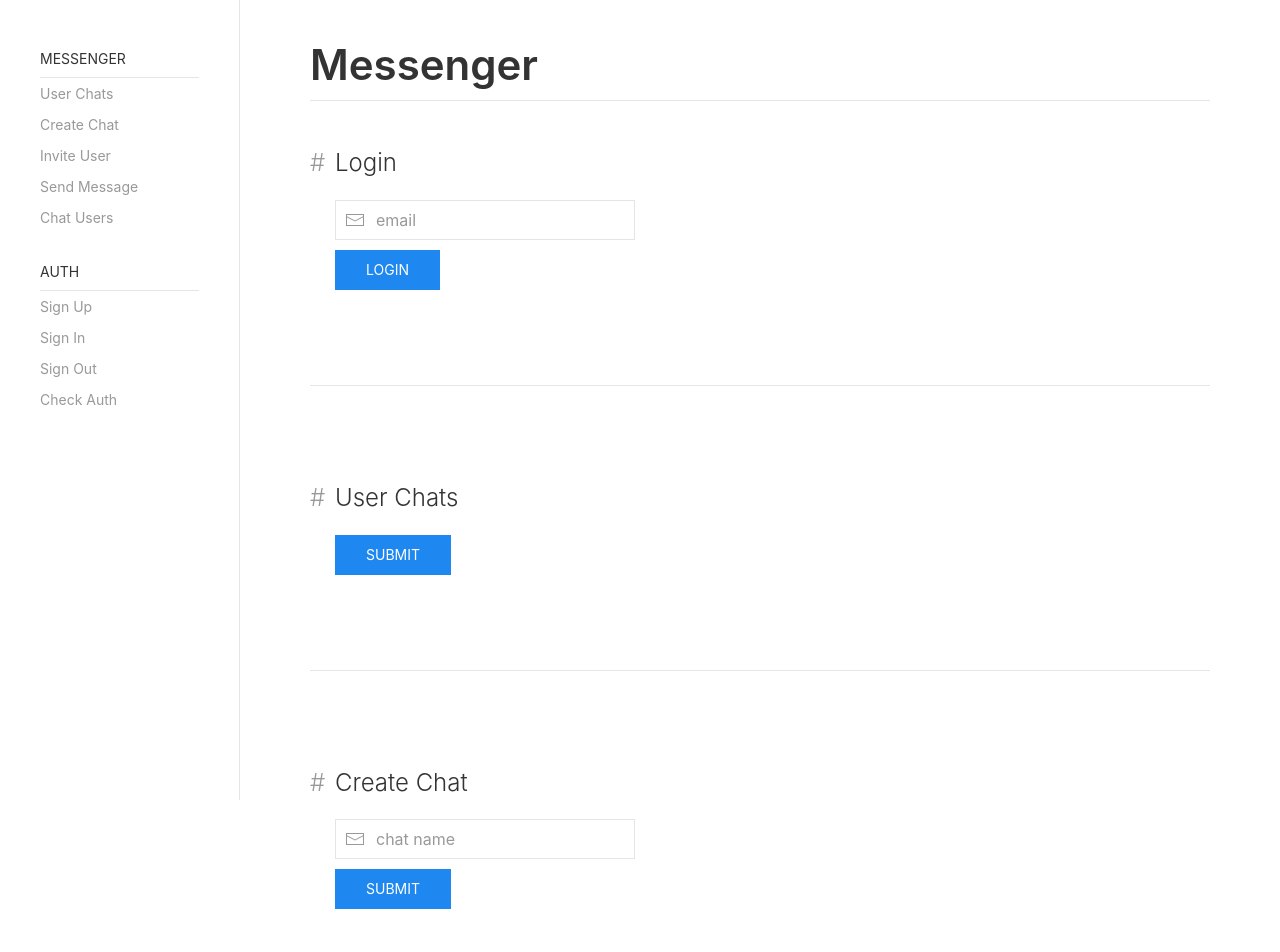
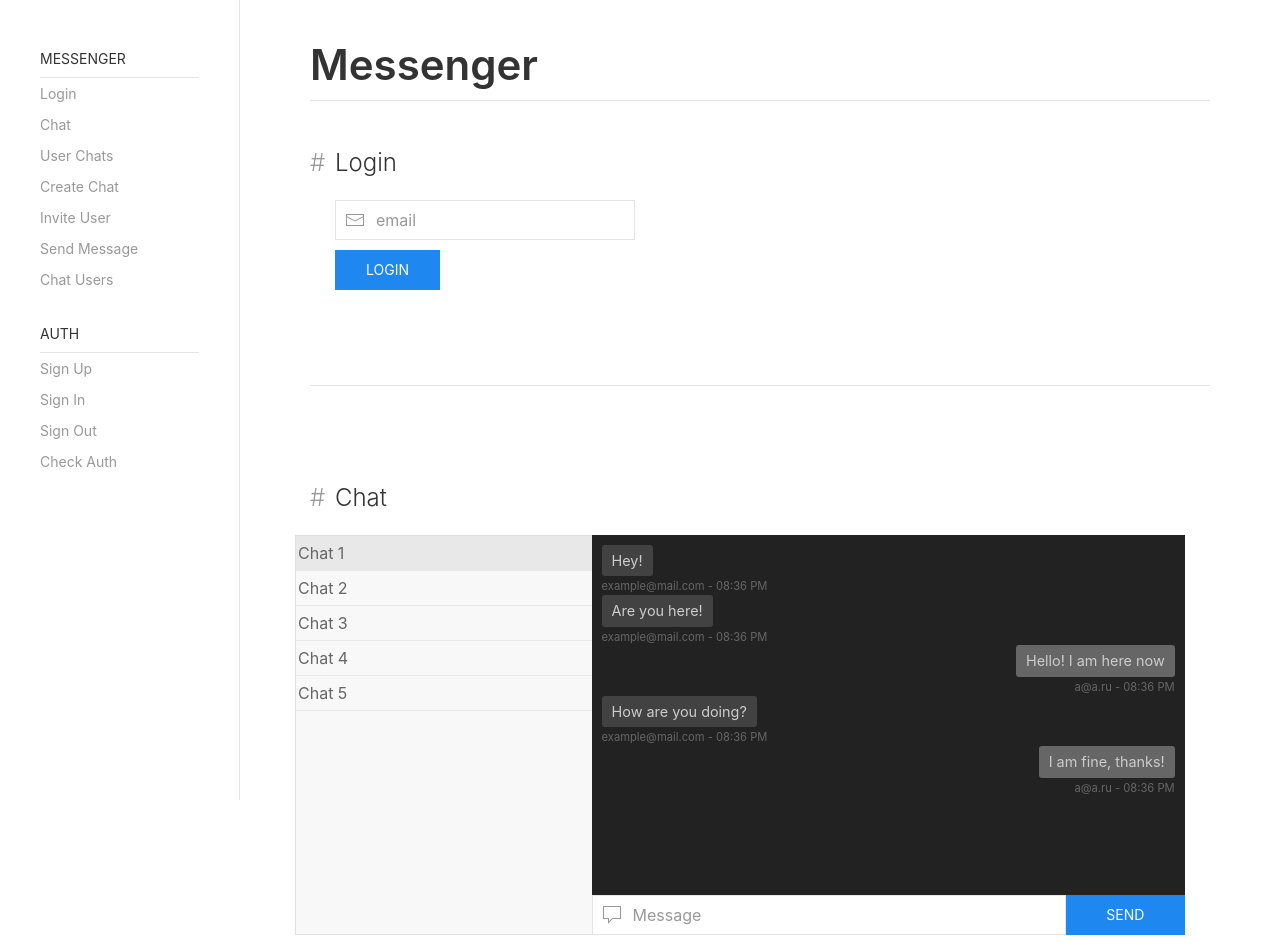
Before and after one commit to anvarzkr/auth_tester, a React (Create React App) app: page / in a window 1280 px wide. Shown: the top 952 px of the page. Built offline with nearby package versions, Linux system fonts and the light colour scheme; no server answers.

Commit message:
+ simple chat interface

```diff
--- a/src/App.js
+++ b/src/App.js
@@ -14,6 +14,7 @@ import BlockMessenger_DeleteChat from './components/BlockMessenger_DeleteChat';
 import BlockMessenger_InviteUser from './components/BlockMessenger_InviteUser';
 import BlockMessenger_SendMessage from './components/BlockMessenger_SendMessage';
 import BlockMessenger_ChatUsers from './components/BlockMessenger_ChatUsers';
+import BlockMessenger_Chat from './components/BlockMessenger_Chat';
 
 import BlockResponse_Code from './components/BlockResponse_Code';
 
@@ -49,6 +50,12 @@ class App extends Component {
 
             <BlockMessenger_Login
               ws_login={this.messengetWS.login}
+              />
+
+            <hr className="uk-divider uk-margin-large" />
+
+            <BlockMessenger_Chat
+              sendMessage={this.messengetWS.sendMessage}
               />
 
             <hr className="uk-divider uk-margin-large" />
--- a/src/SidebarLeft.js
+++ b/src/SidebarLeft.js
@@ -14,6 +14,8 @@ export default class SidebarLeft extends Component {
       <div className="sidebar-left">
         <ul className="uk-nav uk-nav-default">
         <li className="uk-nav-header">Messenger</li>
+          <li><a href="#block-messenger-login">Login</a></li>
+          <li><a href="#block-messenger-chat">Chat</a></li>
           <li><a href="#block-messenger-user-chats">User Chats</a></li>
           <li><a href="#block-messenger-create-chat">Create Chat</a></li>
           <li><a href="#block-messenger-invite-user">Invite User</a></li>
--- /dev/null
+++ b/src/components/BlockMessenger_Chat.js
@@ -0,0 +1,27 @@
+import React, { Component } from 'react';
+import MessengerApi from '../MessengerApi';
+import Messenger from './Messenger';
+
+export default class BlockMessenger_Chat extends Component {
+  constructor() {
+    super();
+  }
+
+  onInputChange = (e) => {
+    this.setState({
+      [e.target.name]: e.target.value
+    });
+  }
+
+  render() {
+    return (
+      <div id="block-messenger-chat" className="block">
+        <h2 className="uk-h3">Chat</h2>
+        <div className="uk-margin-small">
+          <Messenger
+            sendMessage={this.props.sendMessage}/>
+        </div>
+      </div>
+    );
+  }
+}
--- a/src/components/BlockMessenger_Login.js
+++ b/src/components/BlockMessenger_Login.js
@@ -25,7 +25,7 @@ export default class BlockMessenger_UserChats extends Component {
 
   render() {
     return (
-      <div id="block-messenger-user-chats" className="block">
+      <div id="block-messenger-login" className="block">
         <h2 className="uk-h3">Login</h2>
         <div className="uk-margin-small">
           <div className="uk-inline">
--- /dev/null
+++ b/src/components/Messenger.js
@@ -0,0 +1,183 @@
+import React, { Component } from 'react';
+
+export default class Messenger extends Component {
+  constructor() {
+    super();
+
+    this.state = {
+      chats: [
+        { id: '1', title: 'Chat 1' },
+        { id: '2', title: 'Chat 2' },
+        { id: '3', title: 'Chat 3' },
+        { id: '4', title: 'Chat 4' },
+        { id: '5', title: 'Chat 5' },
+      ],
+      messages: {
+        '1': [
+          { id: '11', user: 'example@mail.com', time: Date.now(), body: 'Hey!' },
+          { id: '12', user: 'example@mail.com', time: Date.now(), body: 'Are you here!' },
+          { id: '13', user: 'a@a.ru', time: Date.now(), body: 'Hello! I am here now' },
+          { id: '14', user: 'example@mail.com', time: Date.now(), body: 'How are you doing?' },
+          { id: '15', user: 'a@a.ru', time: Date.now(), body: 'I am fine, thanks!' },
+        ],
+        '2': [
+          { id: '21', user: 'example@mail.ru', time: Date.now() + 1, body: 'Hey from example!' }
+        ],
+      },
+      activeChatId: '1'
+    };
+  }
+
+  changeActiveChatId = (chatId) => {
+    this.setState({
+      activeChatId: chatId
+    });
+  }
+
+  render() {
+    return (
+      <div className="messenger_chat uk-grid">
+        <MessengerChatList
+          chats={this.state.chats}
+          activeChatId={this.state.activeChatId}
+          changeActiveChatId={this.changeActiveChatId}
+          />
+        <MessengerChatView
+          messages={this.state.messages[this.state.activeChatId] || []}
+          activeChatId={this.state.activeChatId}
+          sendMessage={this.props.sendMessage}
+          />
+      </div>
+    );
+  }
+}
+
+class MessengerChatView extends Component {
+  render() {
+    return (
+      <div className='messenger_chat-view uk-width-2-3 uk-padding-remove uk-background-secondary'>
+        <MessengerChatViewMessageList
+          messages={this.props.messages}
+          changeActiveChatId={this.props.changeActiveChatId}
+          />
+        <MessengerChatViewForm
+          activeChatId={this.props.activeChatId}
+          sendMessage={this.props.sendMessage}
+          />
+      </div>
+    );
+  }
+}
+
+class MessengerChatViewForm extends Component {
+  state = {
+    message: ''
+  }
+
+  onInputChange = (e) => {
+    this.setState({
+      [e.target.name]: e.target.value
+    });
+  }
+
+  sendMessage = () => {
+    this.props.sendMessage({
+      data: this.state.message,
+      chatId: this.props.activeChatId
+    });
+  }
+
+  render() {
+    return (
+      <div
+        className='messenger_chat-view-form uk-position-bottom'
+        >
+        <div className="uk-inline uk-width-4-5">
+          <span className="uk-form-icon" uk-icon="icon: comment"></span>
+          <input className="uk-input" name="message" value={this.state.message} onChange={this.onInputChange} type="text" placeholder="Message" />
+        </div>
+        <button
+          className="uk-button uk-button-primary uk-width-1-5"
+          onClick={this.sendMessage}
+          >
+          Send
+        </button>
+      </div>
+    );
+  }
+}
+
+class MessengerChatViewMessageList extends Component {
+  render() {
+    let messageList = this.props.messages.map((message, index) => {
+      let isOwn = message.user == 'a@a.ru';
+
+      return (
+        <MessengerChatViewMessageListItem
+          key={index}
+          message={message}
+          isOwn={isOwn}
+          />
+      );
+    });
+
+    return (
+      <div className='messenger_chat-view-message-list'>
+        { messageList }
+      </div>
+    );
+  }
+}
+
+class MessengerChatViewMessageListItem extends Component {
+  render() {
+    return (
+      <div
+        className={`messenger_chat-view-message-list-item ${this.props.isOwn ? 'own' : ''}`}
+        >
+        <div className={`body`}>
+          { this.props.message.body }
+        </div>
+        <div className="date">
+          {this.props.message.user} - 08:36 PM
+        </div>
+      </div>
+    );
+  }
+}
+
+class MessengerChatList extends Component {
+  render() {
+    let chatsList = this.props.chats.map((chat, index) => {
+      let isActive = this.props.activeChatId == chat.id;
+
+      return (
+        <MessengerChatListItem
+          key={index}
+          chat={chat}
+          isActive={isActive}
+          changeActiveChatId={this.props.changeActiveChatId}
+          />
+      );
+    });
+
+    return (
+      <div className='messenger_chat-list uk-width-1-3 uk-padding-remove uk-background-muted'>
+        { chatsList }
+      </div>
+    );
+  }
+}
+
+class MessengerChatListItem extends Component {
+  render() {
+    return (
+      <div
+        className={`messenger_chat-list-item ${this.props.isActive ? 'active' : ''}`}
+        onClick={() => this.props.changeActiveChatId(this.props.chat.id)}
+        >
+        { this.props.chat.title }
+      </div>
+    );
+  }
+}
--- a/src/index.css
+++ b/src/index.css
@@ -55,8 +55,60 @@ h1.uk-heading-divider {
 
 
 .uk-nav .uk-nav-header {
-    padding: 8px 0;
-    border-bottom: 1px solid #e5e5e5;
+  padding: 8px 0;
+  border-bottom: 1px solid #e5e5e5;
+}
+
+.messenger_chat {
+  height: 400px;
+  overflow: hidden;
+}
+
+.messenger_chat-list,
+.messenger_chat-view {
+  height: 100%;
+  overflow: hidden;
+  position: relative;
+}
+
+.messenger_chat-list {
+  border: 1px solid #e0e0e0;
+  border-right: 0;
+}
+
+.messenger_chat-list-item {
+  padding: 5px 2px;
+  border-bottom: 1px solid #e8e8e8;
+}
+.messenger_chat-list-item.active {
+  background: #e8e8e8;
+}
+.messenger_chat-list-item:hover {
+  background: #e8e8e8;
+  cursor: pointer;
+}
+
+.messenger_chat-view-message-list {
+  padding: 10px;
+}
+.messenger_chat-view-message-list-item.own {
+  text-align: right;
+}
+.messenger_chat-view-message-list-item .body {
+  display: inline-block;
+  max-width: 50%;
+  background-color: #424242;
+  padding: 5px 10px;
+  border-radius: 3px;
+  color: #ccc;
+  font-size: 0.9em;
+}
+.messenger_chat-view-message-list-item.own .body {
+  background-color: #666;
+}
+.messenger_chat-view-message-list-item .date {
+  font-size: 0.7em;
+  margin-top: 2px;
 }
 
 @media (min-width: 1200px) {
```
